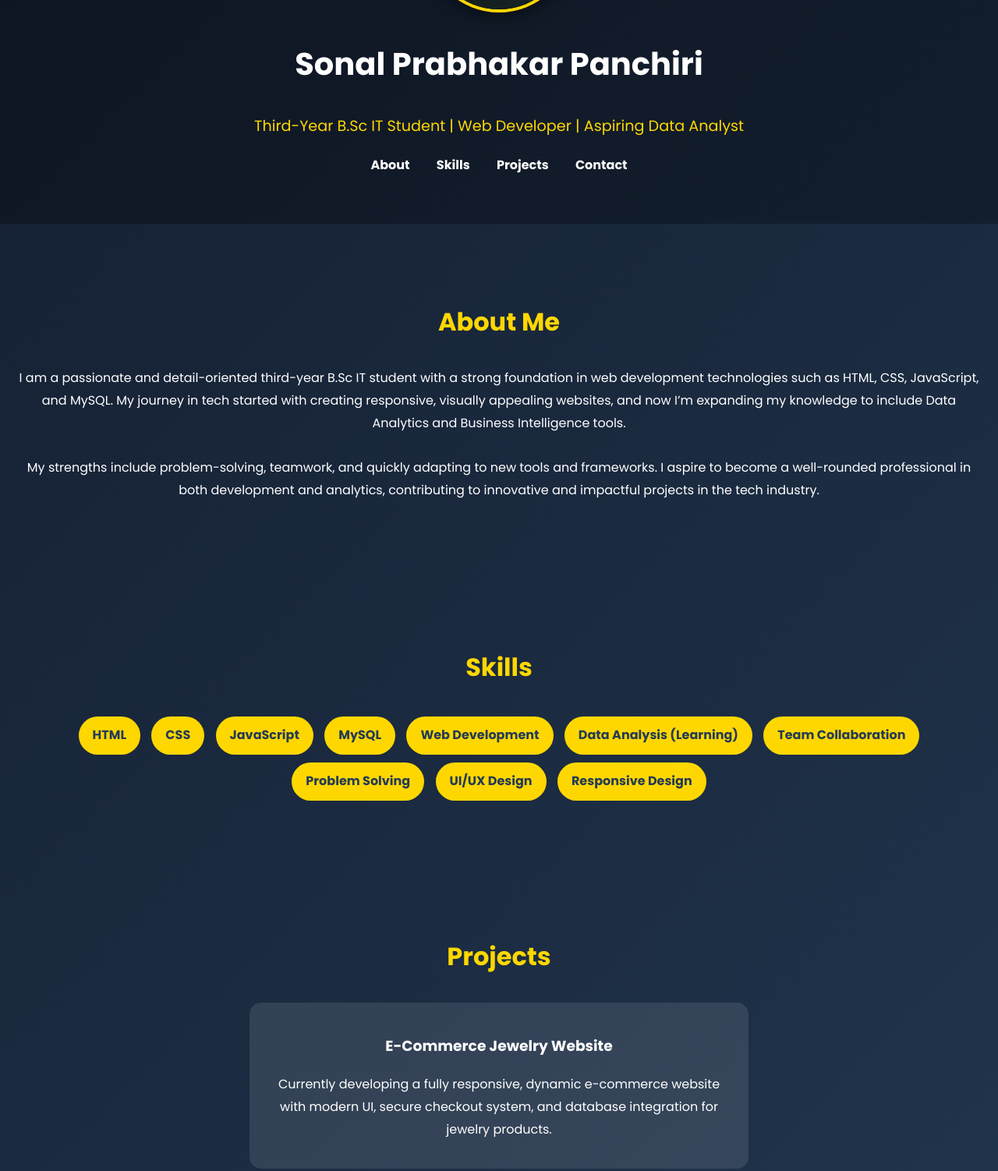
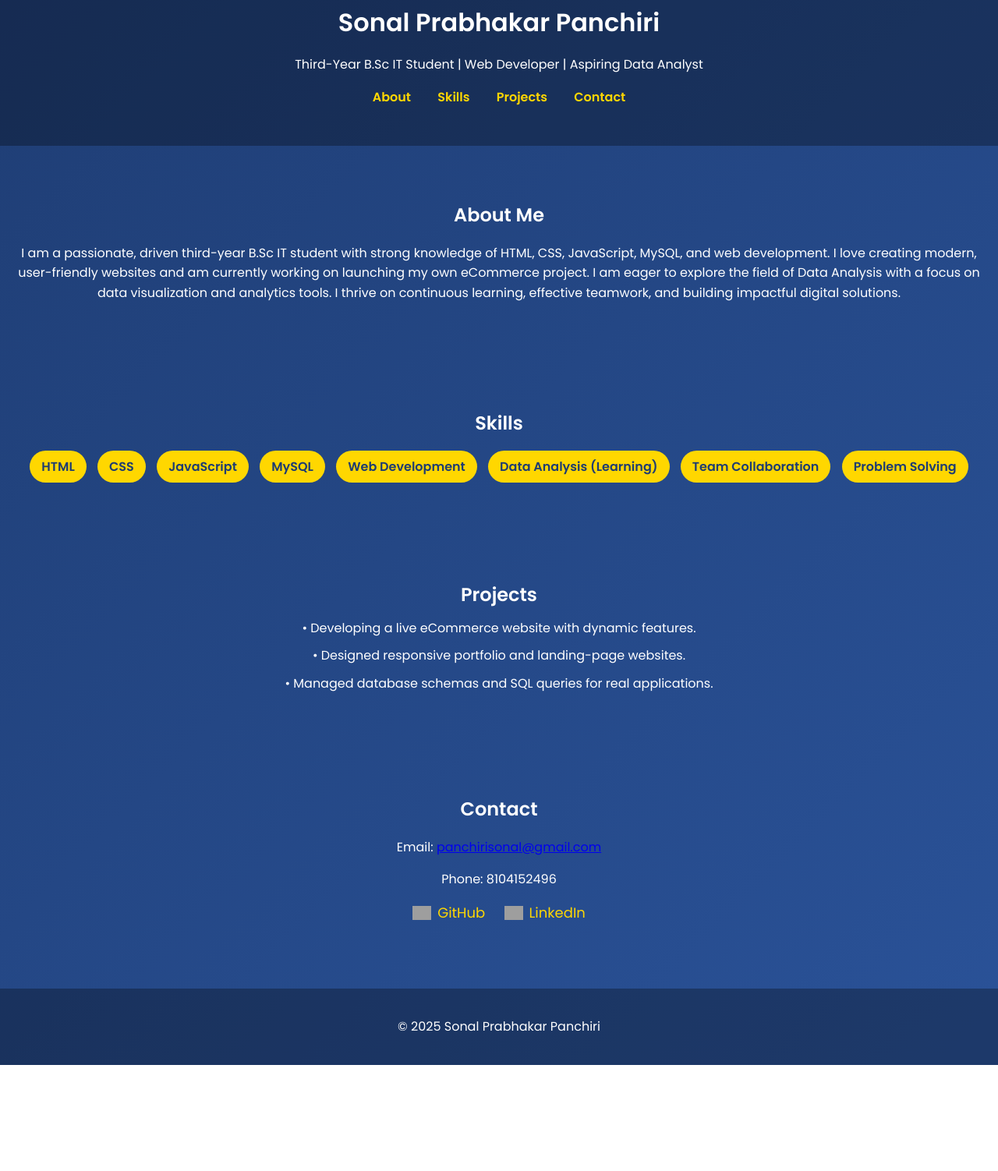
Before and after one commit to panchirisonal-source/sonalportfolio, a plain HTML site: page index.html in a window 1280 px wide. Shown: the part 232-1734 px from the top of the page at 78% size. After the commit the page ends 1598 px from the top, so only its background shows below. Drawn offline with Linux system fonts and the light colour scheme; grey boxes are pictures that could not be loaded.

Commit message:
Add files via upload

```diff
--- a/index.html
+++ b/index.html
@@ -4,168 +4,107 @@
   <meta charset="UTF-8" />
   <meta name="viewport" content="width=device-width, initial-scale=1.0"/>
   <title>Sonal Prabhakar Panchiri - Portfolio</title>
-  <link href="https://fonts.googleapis.com/css2?family=Poppins:wght@300;400;600;700&display=swap" rel="stylesheet">
-
+  <link href="https://fonts.googleapis.com/css2?family=Poppins:wght@300;400;600&display=swap" rel="stylesheet">
   <style>
-    /* GENERAL STYLES */
     body {
       margin: 0;
       font-family: 'Poppins', sans-serif;
-      background: linear-gradient(135deg, #141e30, #243b55);
-      color: #fff;
-      line-height: 1.8;
+      background: linear-gradient(135deg, #1e3c72, #2a5298);
+      color: white;
+      line-height: 1.6;
       scroll-behavior: smooth;
     }
-
-    /* HEADER */
     header {
+      text-align: center;
+      padding: 50px 20px;
       background: rgba(0, 0, 0, 0.3);
-      text-align: center;
-      padding: 60px 20px;
     }
-
-    .profile-pic {
-      width: 180px;
-      height: 180px;
+    .profile-pic img {
+      width: 150px;
+      height: 150px;
       border-radius: 50%;
-      border: 4px solid #ffd700;
       object-fit: cover;
-      box-shadow: 0 4px 20px rgba(0,0,0,0.5);
+      border: 3px solid #fff;
       animation: fadeIn 2s ease-in-out;
     }
-
-    .hero-title {
-      font-size: 2.5rem;
-      margin-top: 20px;
-      font-weight: 700;
+    nav a {
+      margin: 0 15px;
+      color: #ffd700;
+      text-decoration: none;
+      font-weight: 600;
     }
-
-    .hero-subtitle {
-      font-size: 1.2rem;
-      margin-top: 10px;
-      color: #ffd700;
+    h1, h2 {
+      margin-bottom: 10px;
+      animation: fadeInDown 1s ease-in-out;
     }
-
-    .nav-links a {
-      margin: 0 15px;
-      text-decoration: none;
-      color: #fff;
-      font-weight: bold;
-      transition: color 0.3s;
-    }
-
-    .nav-links a:hover {
-      color: #ffd700;
-    }
-
-    /* SECTIONS */
     section {
-      padding: 70px 20px;
+      padding: 50px 20px;
       text-align: center;
       animation: fadeInUp 1.5s ease-in-out;
     }
-
-    h2 {
-      font-size: 2rem;
-      margin-bottom: 30px;
-      color: #ffd700;
-    }
-
-    /* SKILLS */
     .skills span {
       display: inline-block;
       background: #ffd700;
-      color: #243b55;
-      padding: 10px 18px;
+      color: #1e3c72;
+      padding: 8px 15px;
       margin: 5px;
-      border-radius: 30px;
+      border-radius: 25px;
       font-weight: bold;
-      transition: transform 0.3s, background 0.3s;
+      transition: transform 0.3s;
     }
-
     .skills span:hover {
       transform: scale(1.1);
-      background: #fff;
-      color: #141e30;
     }
-
-    /* PROJECTS */
-    .project-card {
-      background: rgba(255,255,255,0.1);
+    .project-list p {
+      margin: 10px 0;
+    }
+    footer {
+      text-align: center;
       padding: 20px;
-      margin: 20px auto;
-      max-width: 600px;
-      border-radius: 15px;
-      transition: transform 0.3s ease;
+      background: rgba(0, 0, 0, 0.3);
+      margin-top: 30px;
     }
-
-    .project-card:hover {
-      transform: translateY(-10px);
+    .social-links a {
+      color: #ffd700;
+      margin: 0 10px;
+      font-size: 18px;
+      text-decoration: none;
+      transition: color 0.3s;
+      display: inline-flex;
+      align-items: center;
     }
-
-    /* CONTACT */
-    #contact a {
-      color: #ffd700;
-      text-decoration: none;
-      font-weight: bold;
+    .social-links img {
+      width: 24px;
+      margin-right: 8px;
     }
-
-    #contact a:hover {
-      text-decoration: underline;
+    .social-links a:hover {
+      color: white;
     }
-
-    /* FOOTER */
-    footer {
-      background: rgba(0,0,0,0.5);
-      padding: 20px;
-      text-align: center;
-      margin-top: 30px;
-      font-size: 0.9rem;
-    }
-
-    /* ANIMATIONS */
-    @keyframes fadeIn {
-      from {opacity: 0;}
-      to {opacity: 1;}
-    }
-
-    @keyframes fadeInUp {
-      from {opacity: 0; transform: translateY(20px);}
-      to {opacity: 1; transform: translateY(0);}
-    }
+    @keyframes fadeIn { from { opacity: 0; } to { opacity: 1; } }
+    @keyframes fadeInDown { from { opacity: 0; transform: translateY(-20px); } to { opacity: 1; transform: translateY(0); } }
+    @keyframes fadeInUp { from { opacity: 0; transform: translateY(20px); } to { opacity: 1; transform: translateY(0); } }
   </style>
 </head>
 <body>
-  <!-- HEADER -->
   <header>
-    <div class="hero">
-      <img src="sonuu.jpg" alt="Sonal Prabhakar Panchiri" class="profile-pic">
-      <h1 class="hero-title">Sonal Prabhakar Panchiri</h1>
-      <p class="hero-subtitle">Third-Year B.Sc IT Student | Web Developer | Aspiring Data Analyst</p>
-      <nav class="nav-links">
-        <a href="#about">About</a>
-        <a href="#skills">Skills</a>
-        <a href="#projects">Projects</a>
-        <a href="#contact">Contact</a>
-      </nav>
+    <div class="profile-pic">
+      <img src="sonuu.jpg" alt="Sonal Prabhakar Panchiri">
     </div>
+    <h1>Sonal Prabhakar Panchiri</h1>
+    <p>Third-Year B.Sc IT Student | Web Developer | Aspiring Data Analyst</p>
+    <nav>
+      <a href="#about">About</a>
+      <a href="#skills">Skills</a>
+      <a href="#projects">Projects</a>
+      <a href="#contact">Contact</a>
+    </nav>
   </header>
 
-  <!-- ABOUT -->
   <section id="about">
     <h2>About Me</h2>
-    <p>
-      I am a passionate and detail-oriented third-year B.Sc IT student with a strong foundation in
-      web development technologies such as HTML, CSS, JavaScript, and MySQL. My journey in tech
-      started with creating responsive, visually appealing websites, and now I’m expanding my
-      knowledge to include Data Analytics and Business Intelligence tools. <br><br>
-      My strengths include problem-solving, teamwork, and quickly adapting to new tools and
-      frameworks. I aspire to become a well-rounded professional in both development and analytics,
-      contributing to innovative and impactful projects in the tech industry.
-    </p>
+    <p>I am a passionate, driven third-year B.Sc IT student with strong knowledge of HTML, CSS, JavaScript, MySQL, and web development. I love creating modern, user-friendly websites and am currently working on launching my own eCommerce project. I am eager to explore the field of Data Analysis with a focus on data visualization and analytics tools. I thrive on continuous learning, effective teamwork, and building impactful digital solutions.</p>
   </section>
 
-  <!-- SKILLS -->
   <section id="skills">
     <h2>Skills</h2>
     <div class="skills">
@@ -177,41 +116,32 @@
       <span>Data Analysis (Learning)</span>
       <span>Team Collaboration</span>
       <span>Problem Solving</span>
-      <span>UI/UX Design</span>
-      <span>Responsive Design</span>
     </div>
   </section>
 
-  <!-- PROJECTS -->
   <section id="projects">
     <h2>Projects</h2>
-    <div class="project-card">
-      <h3>E-Commerce Jewelry Website</h3>
-      <p>Currently developing a fully responsive, dynamic e-commerce website with modern UI,
-        secure checkout system, and database integration for jewelry products.</p>
-    </div>
-    <div class="project-card">
-      <h3>Portfolio Websites</h3>
-      <p>Created multiple portfolio and landing page websites using HTML, CSS, JavaScript,
-        and design frameworks to highlight personal and business branding.</p>
-    </div>
-    <div class="project-card">
-      <h3>Database Management</h3>
-      <p>Designed database schemas, optimized SQL queries, and implemented
-        CRUD operations for real-world web applications.</p>
+    <div class="project-list">
+      <p>• Developing a live eCommerce website with dynamic features.</p>
+      <p>• Designed responsive portfolio and landing-page websites.</p>
+      <p>• Managed database schemas and SQL queries for real applications.</p>
     </div>
   </section>
 
-  <!-- CONTACT -->
   <section id="contact">
     <h2>Contact</h2>
     <p>Email: <a href="mailto:panchirisonal@gmail.com">panchirisonal@gmail.com</a></p>
     <p>Phone: 8104152496</p>
-    <p>LinkedIn: <a href="#" target="_blank">Your LinkedIn Profile</a></p>
-    <p>GitHub: <a href="#" target="_blank">Your GitHub Profile</a></p>
+    <div class="social-links">
+      <a href="https://github.com/panchirisonal-source" target="_blank">
+        <img src="https://cdn.jsdelivr.net/npm/simple-icons@v8/icons/github.svg" alt="GitHub">GitHub
+      </a>
+      <a href="https://www.linkedin.com/in/sonal-panchiri-7145aa2b5" target="_blank">
+        <img src="https://cdn.jsdelivr.net/npm/simple-icons@v8/icons/linkedin.svg" alt="LinkedIn">LinkedIn
+      </a>
+    </div>
   </section>
 
-  <!-- FOOTER -->
   <footer>
     <p>© 2025 Sonal Prabhakar Panchiri</p>
   </footer>
```
